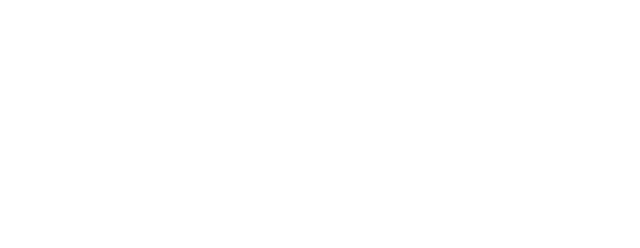
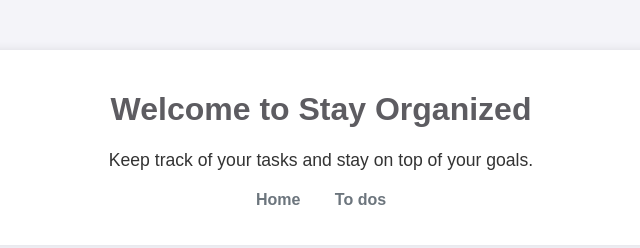
Before and after one commit to moalam7/StayOrganized_Workshop, a plain HTML site: page index.html in a window 1280 px wide. Shown: the whole page, without its empty margins (319-959 px from the left). Drawn offline with Linux system fonts and the light colour scheme.

Commit message:
updated front page and css

```diff
--- a/index.html
+++ b/index.html
@@ -1,9 +1,21 @@
 <!DOCTYPE html>
 <html lang="en">
-  <head>
-    <meta charset="UTF-8" />
-    <meta name="viewport" content="width=device-width, initial-scale=1.0" />
-    <title>todo</title>
-  </head>
-  <body></body>
+<head>
+    <meta charset="UTF-8">
+    <meta name="viewport" content="width=device-width, initial-scale=1.0">
+    <title>Stay Organized</title>
+    <link rel="stylesheet" href="styles.css">
+</head>
+<body>
+    <div class="container">
+        <h1>Welcome to Stay Organized</h1>
+        <p>Keep track of your tasks and stay on top of your goals.</p>
+        <nav>
+            <ul>
+                <li><a href="index.html">Home</a></li>
+                <li><a href="add-task.html">To dos</a></li>
+            </ul>
+        </nav>
+    </div>
+</body>
 </html>
--- /dev/null
+++ b/styles.css
@@ -0,0 +1,66 @@
+/* styles.css */
+
+body {
+  font-family: Arial, sans-serif;
+  margin: 0;
+  padding: 0;
+  background-color: #f4f4f9;
+  color: #333;
+}
+
+.container {
+  width: 80%;
+  margin: 0 auto;
+  padding: 20px;
+  background-color: #fff;
+  box-shadow: 0 0 10px rgba(0, 0, 0, 0.1);
+  border-radius: 8px;
+  margin-top: 50px;
+}
+
+h1 {
+  text-align: center;
+  color: #5d5c61;
+}
+
+p {
+  text-align: center;
+  font-size: 1.1em;
+}
+
+nav {
+  text-align: center;
+  margin-top: 20px;
+}
+
+nav ul {
+  list-style-type: none;
+  padding: 0;
+}
+
+nav ul li {
+  display: inline;
+  margin: 0 15px;
+}
+
+nav ul li a {
+  text-decoration: none;
+  color: #6c757d;
+  font-weight: bold;
+}
+
+nav ul li a:hover {
+  color: #007bff;
+}
+
+
+@media (max-width: 768px) {
+  .container {
+      width: 95%;
+  }
+
+  nav ul li {
+      display: block;
+      margin: 10px 0;
+  }
+}
```
